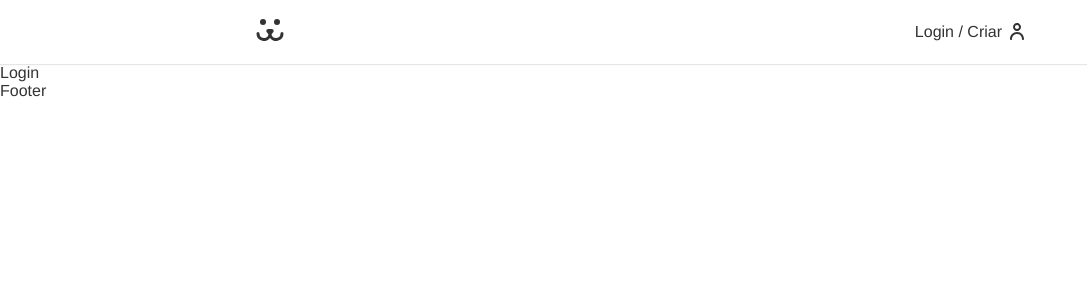
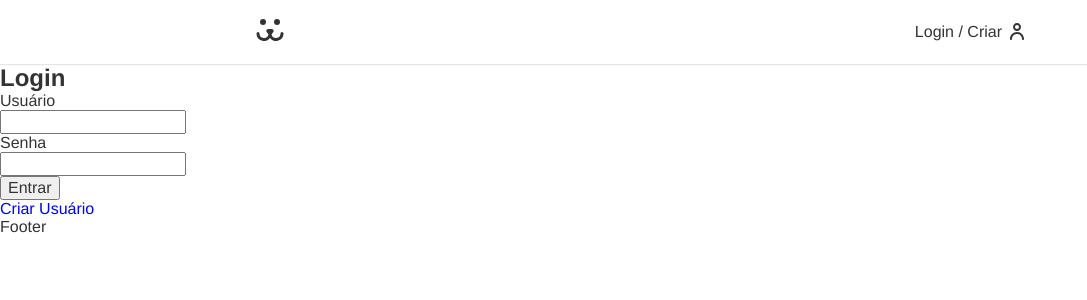
Before and after one commit to LucasLopesr/my-pets, a React (Vite) app: page /login in a window 1280 px wide. Shown: the top 300 px of the page, without its empty margins (0-1087 px from the left). Built offline with nearby package versions, Linux system fonts and the light colour scheme.

Commit message:
feat: adding login page

```diff
--- /dev/null
+++ b/src/Api/UrlApi.js
@@ -0,0 +1,2 @@
+const URL = 'https://dogsapi.origamid.dev/json';
+export default URL;
--- /dev/null
+++ b/src/Api/UserService.js
@@ -0,0 +1,19 @@
+import URL from './UrlApi';
+export default class UserService {
+  login = async ({username, password}) => {
+    const response = await fetch(`${URL}/jwt-auth/v1/token`, {
+      method: 'POST',
+      headers: {
+        'Content-Type': 'application/json',
+      },
+      body: JSON.stringify({
+        username,
+        password,
+      }),
+    })
+
+    const json = await response.json();
+    console.log(json);
+    return json;
+  }
+}
--- a/src/App.jsx
+++ b/src/App.jsx
@@ -13,7 +13,7 @@ function App() {
         <Header/>
         <Routes>
           <Route path='/' element={<Home/>}/>
-          <Route path='/login' element={<Login/>}/>
+          <Route path='/login/*' element={<Login/>}/>
         </Routes>
         <Footer/>
       </BrowserRouter>
--- /dev/null
+++ b/src/Components/Login/CreateUser/CreateUser.jsx
@@ -0,0 +1,8 @@
+
+function CreateUser() {
+  return (
+    <div>CreateUser</div>
+  )
+}
+
+export default CreateUser
--- a/src/Components/Login/Login.jsx
+++ b/src/Components/Login/Login.jsx
@@ -1,6 +1,19 @@
+import { Routes, Route } from 'react-router-dom';
+import LoginUser from './LoginUser/LoginUser';
+import CreateUser from './CreateUser/CreateUser';
+import RecoverPass from './RecoverPass/RecoverPass';
+import ResetPass from './ResetPass/ResetPass';
+
 function Login() {
   return (
-    <div>Login</div>
+    <div>
+      <Routes>
+        <Route path='/' element={<LoginUser/>}/>
+        <Route path='create' element={<CreateUser/>}/>
+        <Route path='recover' element={<RecoverPass/>}/>
+        <Route path='reset-pass' element={<ResetPass/>}/>
+      </Routes>
+    </div>
   )
 }
 
--- /dev/null
+++ b/src/Components/Login/LoginUser/LoginUser.jsx
@@ -0,0 +1,37 @@
+import { useState } from 'react';
+import { Link } from 'react-router-dom';
+import UserService from '../../../Api/UserService';
+
+
+function LoginUser() {
+
+  const userService = new UserService();
+
+  const [username, setUsername] = useState('');
+  const [password, setPassword] = useState('');
+
+  const handleLogin = async (event) => {
+    event.preventDefault();
+
+    const userData = await userService.login({username, password});
+
+    localStorage.setItem('user', JSON.stringify(userData));
+  }
+
+  return (
+    <section>
+      <h1>Login</h1>
+      <form action='' onSubmit={ handleLogin }>
+        <label htmlFor='username'>Usuário</label>
+        <input id='username' type='text' onChange={({target}) => setUsername(target.value)} />
+        <label htmlFor='password'>Senha</label>
+        <input id='password'type='text' onChange={({target}) => setPassword(target.value)} />
+        <button type="submit">Entrar</button>
+      </form>
+
+      <Link to='create'> Criar Usuário</Link>
+    </section>
+  )
+}
+
+export default LoginUser
--- /dev/null
+++ b/src/Components/Login/RecoverPass/RecoverPass.jsx
@@ -0,0 +1,8 @@
+
+function RecoverPass() {
+  return (
+    <div>RecoverPass</div>
+  )
+}
+
+export default RecoverPass
--- /dev/null
+++ b/src/Components/Login/ResetPass/ResetPass.jsx
@@ -0,0 +1,7 @@
+function ResetPass() {
+  return (
+    <div>ResetPass</div>
+  )
+}
+
+export default ResetPass
```
